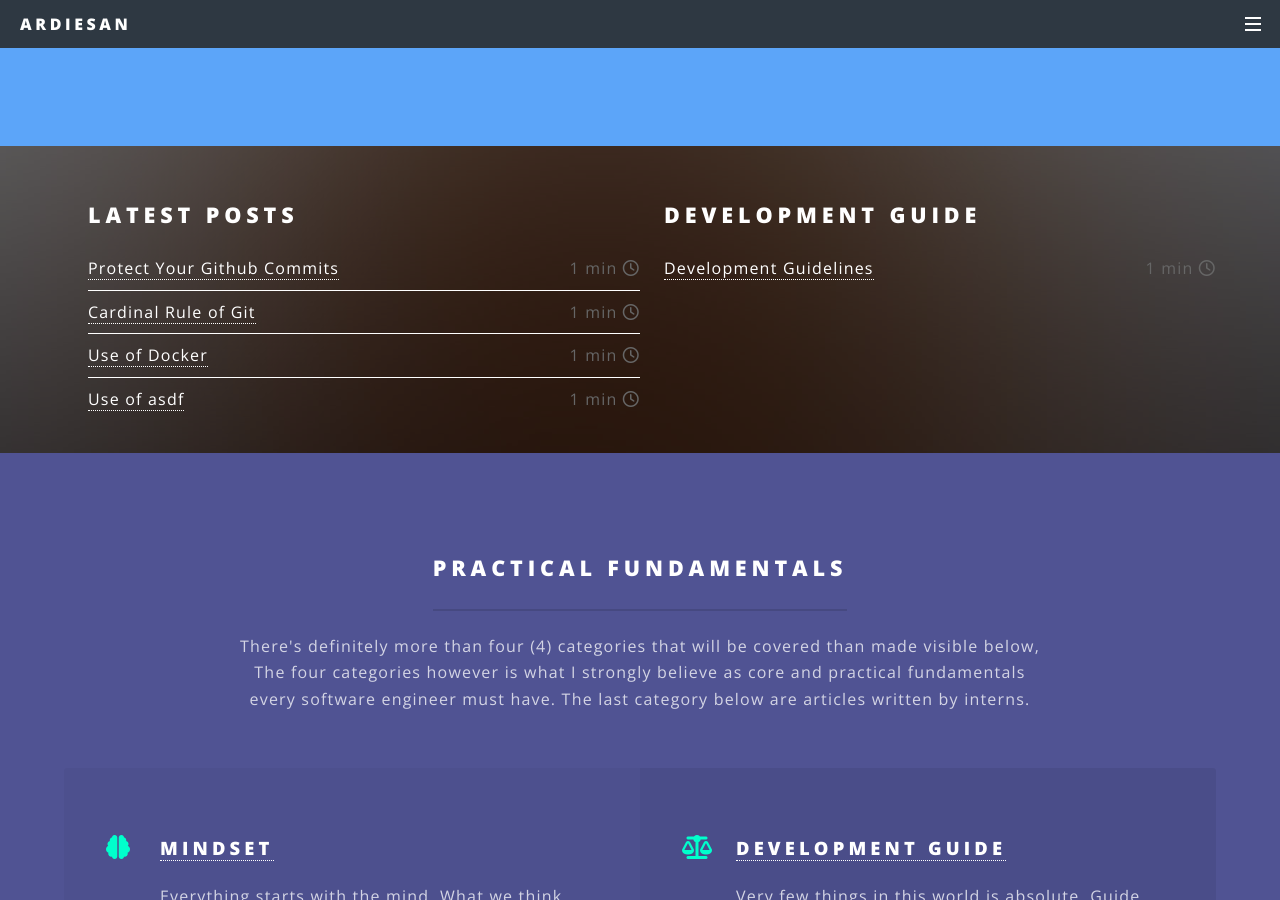
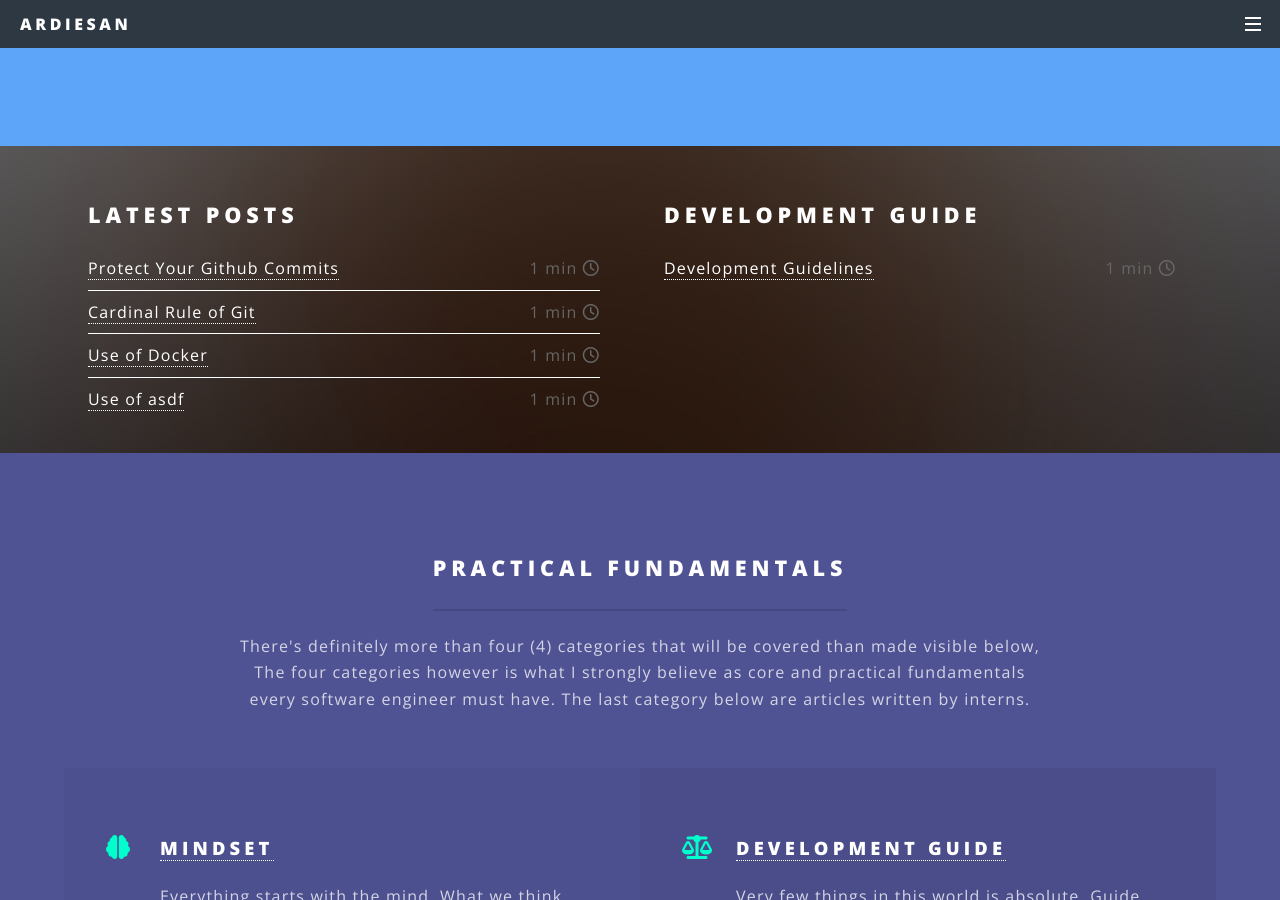
Before and after one commit to ardiesan/ardiesan.github.io, a Jekyll site: the page built from index.html, in a window 1280 px wide and 900 px high, scrolled down 1244 px. Built offline with Jekyll 4.4.1, drawn with Linux system fonts in a browser that asks for light colours.

Commit message:
Landing page adjustments

```diff
--- a/_includes/head.html
+++ b/_includes/head.html
@@ -6,6 +6,7 @@
   <!--[if lte IE 8]><script src="{{ "/js/ie/html5shiv.js" | prepend: site.baseurl }}"></script><![endif]-->
   <link rel="canonical" href="{{ page.url | replace:'index.html','' | prepend: site.baseurl | prepend: site.url }}">
   <link rel="stylesheet" href="{{ "/css/main.css" | prepend: site.baseurl }}" />
+  <link rel="stylesheet" href="{{ "/css/reading-list.css" | prepend: site.baseurl }}" />
   <!--[if lte IE 8]><link rel="stylesheet" href="{{ "/css/ie8.css" | prepend: site.baseurl }}" /><![endif]-->
   <!--[if lte IE 9]><link rel="stylesheet" href="{{ "/css/ie9.css" | prepend: site.baseurl }}" /><![endif]-->
   <link rel="alternate" type="application/rss+xml" title="{{ site.title }}" href="{{ "/feed.xml" | prepend: site.baseurl | prepend: site.url }}">
--- a/css/reading-list.css
+++ b/css/reading-list.css
@@ -1,3 +1,15 @@
+/* general purpose padding */
+.pr-2 {
+  padding-right: 40px;
+}
+
+/* landing page */
+.latest_post_readtime {
+  float: right;
+  color: #666;
+}
+
+/* archive template */
 .list_header_container {
   width: 100%;
 }
--- a/index.html
+++ b/index.html
@@ -59,15 +59,9 @@ layout: landing
 					</section>
         {% endcomment %}
 
-<style>
-.latest_post_readtime {
-  float: right;
-  color: #666;
-}
-</style>
 				<section id="two" class="wrapper alt" style="padding-top: 50px;">
   				<div class="inner row">
-  					<div class="6u 12u$(medium)">
+  					<div class="6u 12u$(medium) pr-2">
               <h2>Latest Posts</h2>
               <ul class="alt">
               {% for post in site.posts limit:5 %}
@@ -83,7 +77,7 @@ layout: landing
               {% endfor %}
               </ul>
             </div>
-  					<div class="6u 12u$(medium)">
+  					<div class="6u 12u$(medium) pr-2">
               <h2>Development guide</h2>
               <ul class="alt">
               {% for post in site.posts limit:5 %}
```
